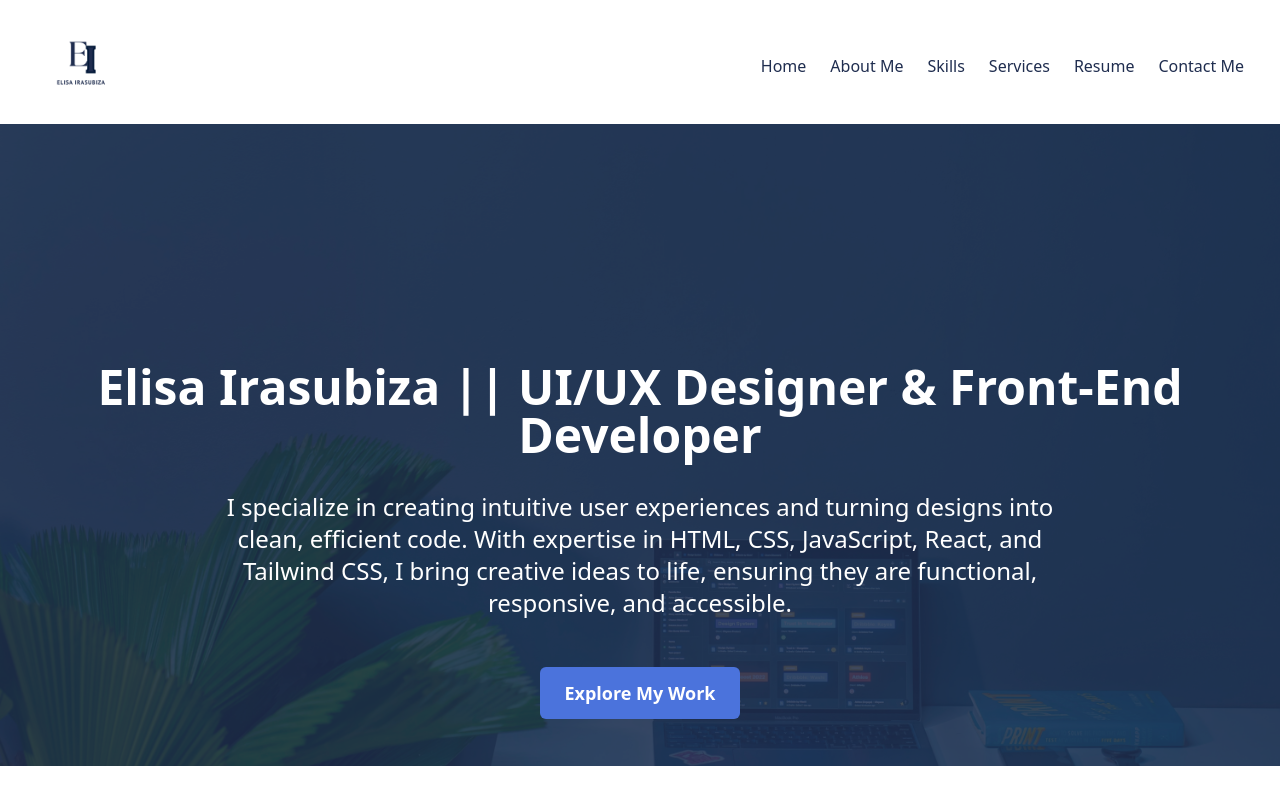
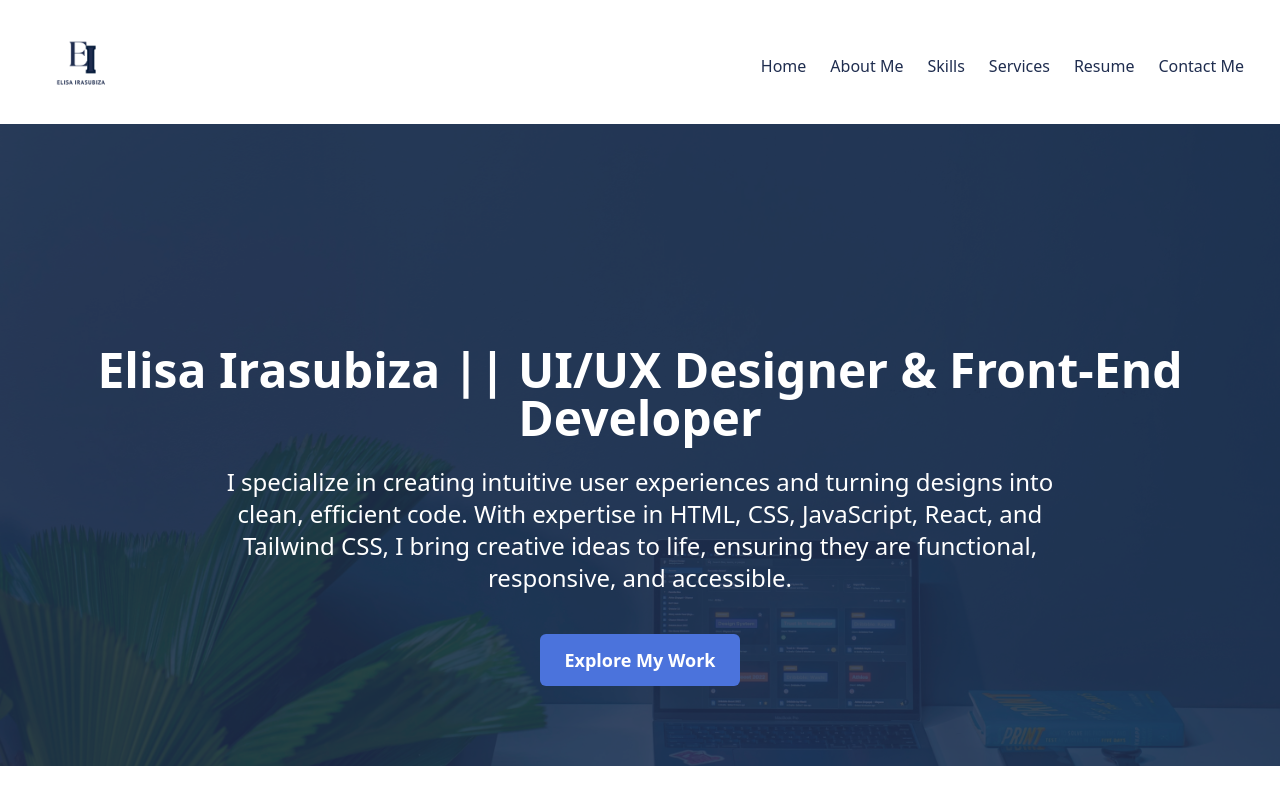
Before and after one commit to Irasubiza2020/my-website, a React (Vite) app: page / in a window 1280 px wide. Shown: the top 793 px of the page. Built offline with nearby package versions, Linux system fonts and the light colour scheme.

Commit message:
chang button color

```diff
--- a/src/Component/Contact/Contact.jsx
+++ b/src/Component/Contact/Contact.jsx
@@ -47,7 +47,7 @@ const Contact = () => {
           <label className="block mb-2 text-lg font-semibold text-secondary">Message</label>
           <textarea name="message" className="border border-secondary rounded-lg p-3 focus:outline-none focus:ring-2 focus:ring-secondary w-full" required />
 
-          <input type="submit" value="Send" className="bg-secondary mt-4 text-white rounded-lg p-3 hover:bg-opacity-90 transition duration-300 w-full font-semibold" />
+          <input type="submit" value="Send" className="bg-primary mt-4 text-white rounded-lg p-3 hover:bg-opacity-90 transition duration-300 w-full font-semibold" />
         </form>
 
         {/* Message and stats section */}
--- a/src/Component/Hero/Hero.jsx
+++ b/src/Component/Hero/Hero.jsx
@@ -14,12 +14,12 @@ const Hero = () => {
       {/* Overlay */}
       <div className="absolute inset-0 bg-secondary bg-opacity-85 flex flex-col items-center justify-center px-4 sm:px-10">
         {/* Hero Heading */}
-        <h1 className="text-center mt-[40px] sm:mt-[150px] lg:mt-[200px] font-bold text-2xl sm:text-3xl md:text-4xl lg:text-5xl text-white leading-tight">
+        <h1 className="text-center mt-[20px] sm:mt-[100px] lg:mt-[150px] font-bold text-2xl sm:text-3xl md:text-4xl lg:text-5xl text-white leading-tight">
           Elisa Irasubiza || UI/UX Designer & Front-End Developer
         </h1>
 
         {/* Hero Paragraph */}
-        <p className="text-center text-white  sm:mt-8 text-base sm:text-lg md:text-xl lg:text-2xl max-w-4xl leading-relaxed px-6">
+        <p className="text-center text-white sm:mt-6 text-base sm:text-lg md:text-xl lg:text-2xl max-w-4xl leading-relaxed px-6">
           I specialize in creating intuitive user experiences and turning designs into clean, efficient code.
           With expertise in HTML, CSS, JavaScript, React, and Tailwind CSS, I bring creative ideas to life,
           ensuring they are functional, responsive, and accessible.
@@ -27,7 +27,7 @@ const Hero = () => {
 
         {/* Button */}
         <a href="#Recent">
-          <button className="bg-primary hover:bg-slate-300 text-white font-semibold py-3 px-6 rounded-md transition-colors duration-300 text-sm sm:text-base lg:text-lg mt-12">
+          <button className="bg-primary hover:bg-slate-300 text-white font-semibold py-3 px-6 rounded-md transition-colors duration-300 text-sm sm:text-base lg:text-lg mt-10">
             Explore My Work
           </button>
         </a>
```
